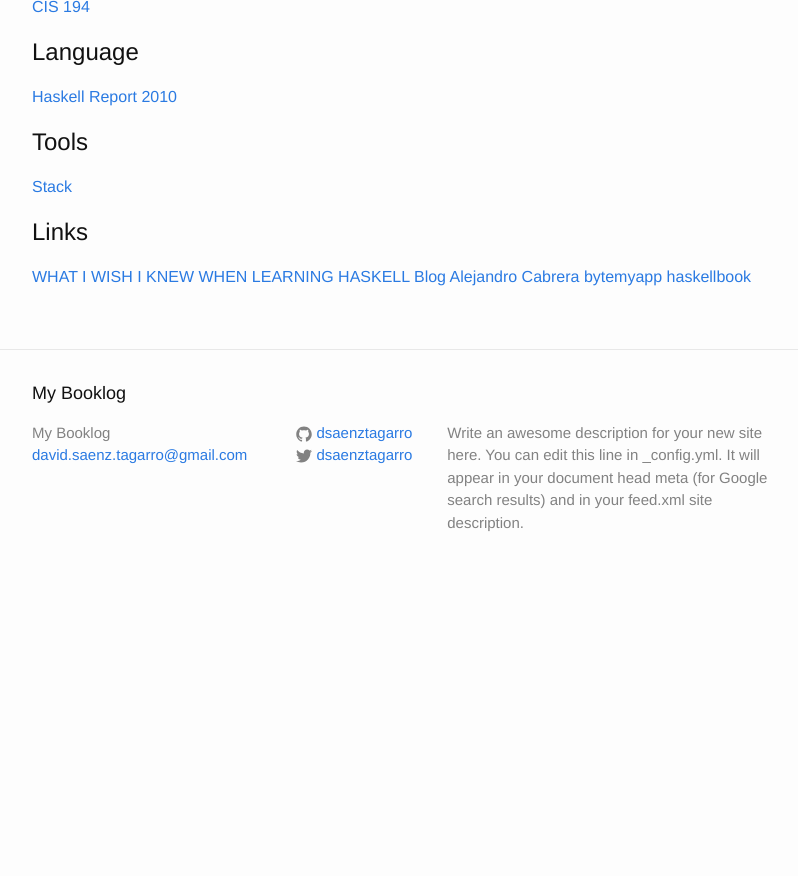
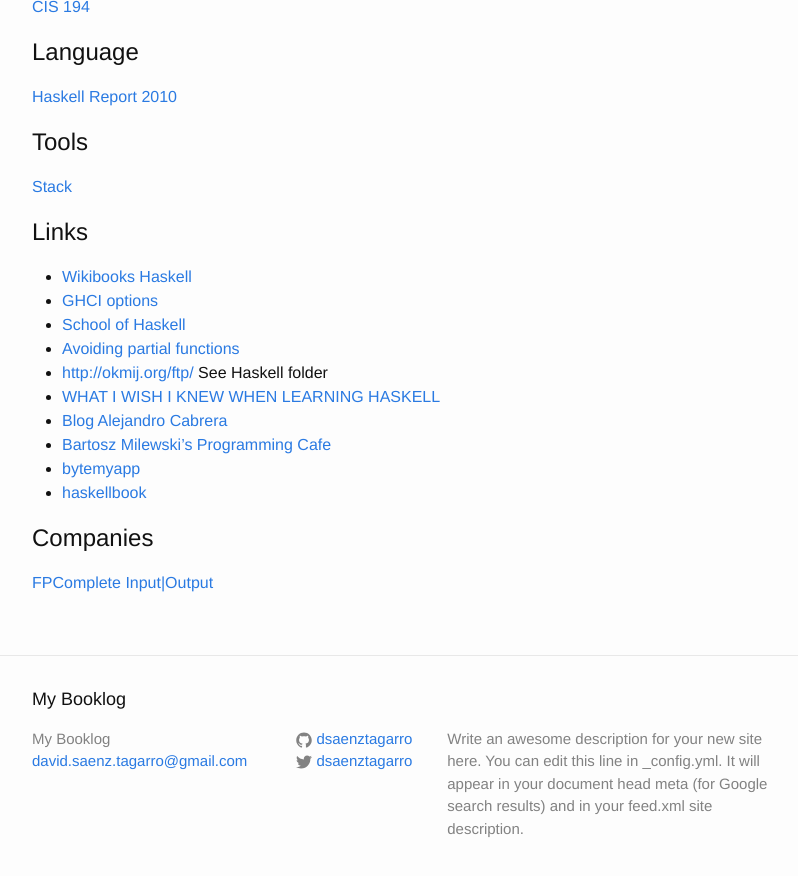
Before and after one commit to dsaenztagarro/booklog, a Jekyll site: the page built from _languages/haskell.md, in a window 1280 px wide and 900 px high, scrolled down 2388 px. Shown: the top 876 px of the window, without its empty margins (238-1036 px from the left). Built offline with Jekyll 4.4.1, drawn with Linux system fonts in a browser that asks for light colours; before the commit the page ends 2982 px from its top, so only the background shows below that.

```diff
--- a/_languages/haskell.md
+++ b/_languages/haskell.md
@@ -106,8 +106,17 @@ configuration](http://docs.haskellstack.org/en/stable/yaml_configuration/)
 [Stack](http://docs.haskellstack.org/en/stable/README/)
 
 # Links
+- [Wikibooks Haskell](https://en.wikibooks.org/wiki/Haskell/Control_structures)
+- [GHCI options](https://downloads.haskell.org/~ghc/7.6.3/docs/html/users_guide/ghci-set.html)
+- [School of Haskell](https://www.schoolofhaskell.com)
+- [Avoiding partial functions](https://wiki.haskell.org/Avoiding_partial_functions)
+- [http://okmij.org/ftp/](http://okmij.org/ftp/Haskell/types.html#branding) See Haskell folder
+- [WHAT I WISH I KNEW WHEN LEARNING HASKELL](http://dev.stephendiehl.com/hask/)
+- [Blog Alejandro Cabrera](https://blog.cppcabrera.com/posts/37-functor-traverse-fold-tree.html)
+- [Bartosz Milewski's Programming Cafe](https://bartoszmilewski.com)
+- [bytemyapp](http://bitemyapp.com/posts/2014-03-24-monads-bind-join-actions.html)
+- [haskellbook](http://haskellbook.com/index.html)
 
-[WHAT I WISH I KNEW WHEN LEARNING HASKELL](http://dev.stephendiehl.com/hask/)
-[Blog Alejandro Cabrera](https://blog.cppcabrera.com/posts/37-functor-traverse-fold-tree.html)
-[bytemyapp](http://bitemyapp.com/posts/2014-03-24-monads-bind-join-actions.html)
-[haskellbook](http://haskellbook.com/index.html)
+# Companies
+[FPComplete](https://www.fpcomplete.com/blog)
+[Input|Output](https://iohk.io)
```
Also changed, not shown: _commands/git.md (+3 -2 lines), _languages/ruby.md (+4 -0 lines), _miscellaneous/new_ideas.md (+5 -0 lines), 1 other file.
